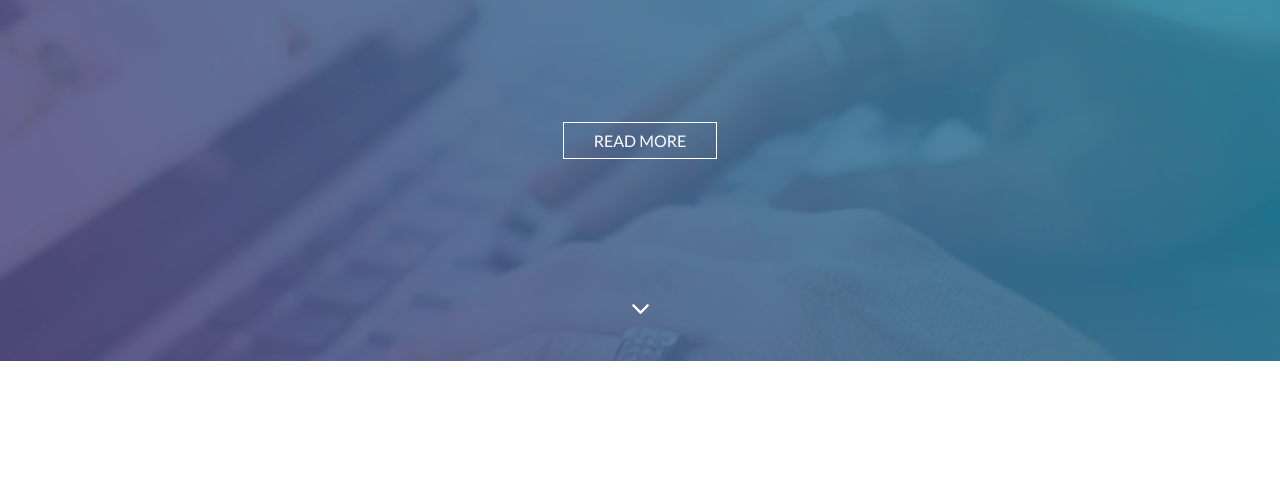
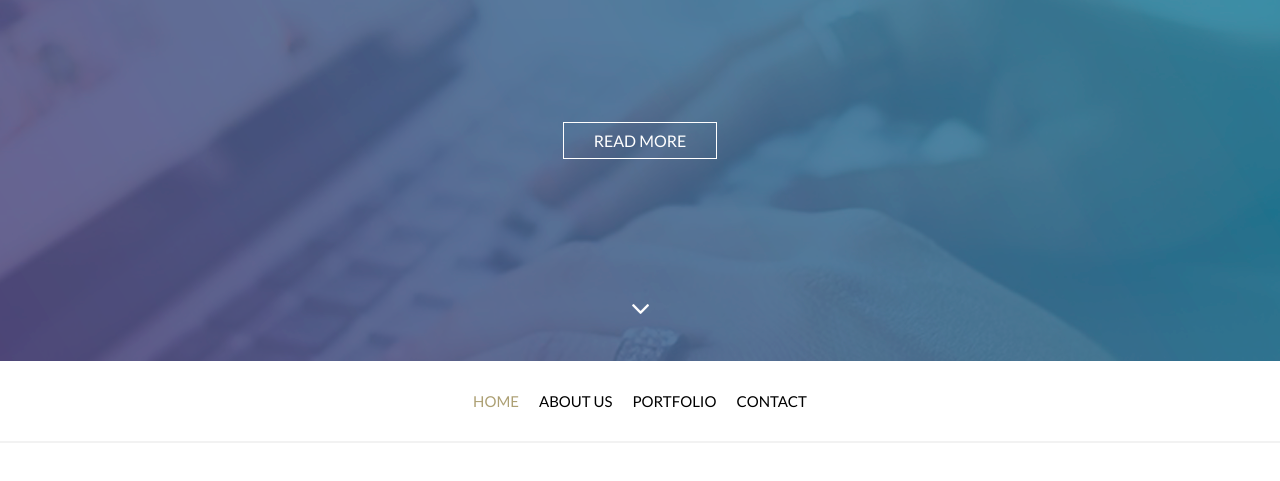
Before and after one commit to xnll038/SmartDesign0.1, a plain HTML site: page smart-design/index.html in a window 1280 px wide. Shown: the part 439-920 px from the top of the page. Before the commit the page ends 800 px from the top, so only its background shows below. Drawn offline with Linux system fonts and the light colour scheme.

Commit message:
added menu section

```diff
--- a/smart-design/css/null.css
+++ b/smart-design/css/null.css
@@ -60,6 +60,12 @@ button::-moz-focus-inner {
     border: 0;
 }
 
+hr {
+    width: 100vw;
+    height: 2px;
+    background-color: #F2F2F2;
+}
+
 a,
 a:visited {
     text-decoration: none;
@@ -100,10 +106,11 @@ h6 {
 
 main {
     flex: 1 1 100%;
+    overflow: hidden;
 }
 
 [class*="container"] {
-    max-width: 1120px;
+    max-width: 1130px;
     margin: 0 auto;
     padding: 0 15px;
 }
--- a/smart-design/css/style.css
+++ b/smart-design/css/style.css
@@ -12,6 +12,7 @@
 .binary__container {
     display: flex;
 }
+
 
 .binary__body {
     display: flex;
@@ -118,3 +119,49 @@
 }
 
 /* ======================= binary ======================= */
+
+/* ======================= menu ======================= */
+
+.main__menu {
+}
+
+.menu {
+}
+
+.menu__container {
+}
+
+.menu__body {
+    display: flex;
+    justify-content: center;
+    align-items: center;
+    min-height: 80px;
+    padding: 20px 0;
+}
+
+.menu__list {
+    display: flex;
+    justify-content: center;
+    flex-wrap: wrap;
+    gap: 20px;
+}
+
+.menu__link {
+    color: #000;
+    font-size: 15px;
+}
+
+.menu__link_active {
+    color: #ada074;
+}
+
+@media (max-width: 479px) {
+    .menu__list {
+        gap: 10px;
+    }
+    .menu__link {
+        font-size: 14px;
+    }
+}
+
+/* ======================= menu ======================= */
--- a/smart-design/index.html
+++ b/smart-design/index.html
@@ -32,6 +32,20 @@
                 </div>
             </div>
         </section>
+        <section class="main__menu menu">
+            <div class="menu__container">
+                <div class="menu__body">
+                    <ul class="menu__list">
+                        <li><a href="#" class="menu__link menu__link_active">HOME</a></li>
+                        <li><a href="#" class="menu__link">ABOUT US</a></li>
+                        <li><a href="#" class="menu__link">PORTFOLIO</a></li>
+                        <li><a href="#" class="menu__link">CONTACT</a></li>
+                    </ul>
+                </div>
+            </div>
+            <hr>
+        </section>
+        <br><br><br><br><br><br><br><br><br><br>
     </main>
 </div>
 </body>
```
